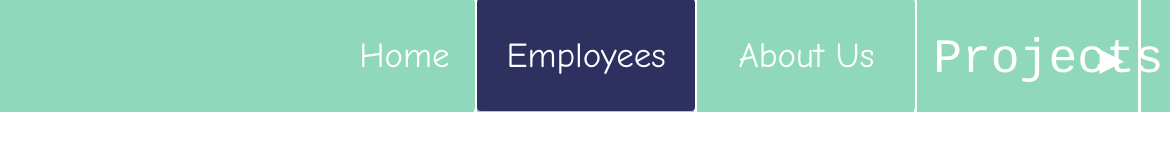
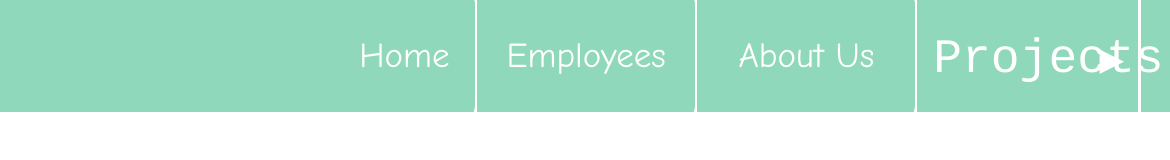
Before and after one commit to 4rtin1/Among-Us-Gallery, a plain HTML site: page index.html in a window 1280 px wide. Shown: the full height of the page, 110-1280 px from the left. Drawn offline with Linux system fonts and the light colour scheme; files whose address does not match are found by name.

Commit message:
Update index.html

```diff
--- a/index.html
+++ b/index.html
@@ -125,7 +125,7 @@ body {
 .Employees {
   display: inline-block;
   border-radius: 4px;
-  background-color: #2E3060;
+  background-color: #90D8BB;
   border: none;
   color: #FFFFFF;
   text-align: center;
```
